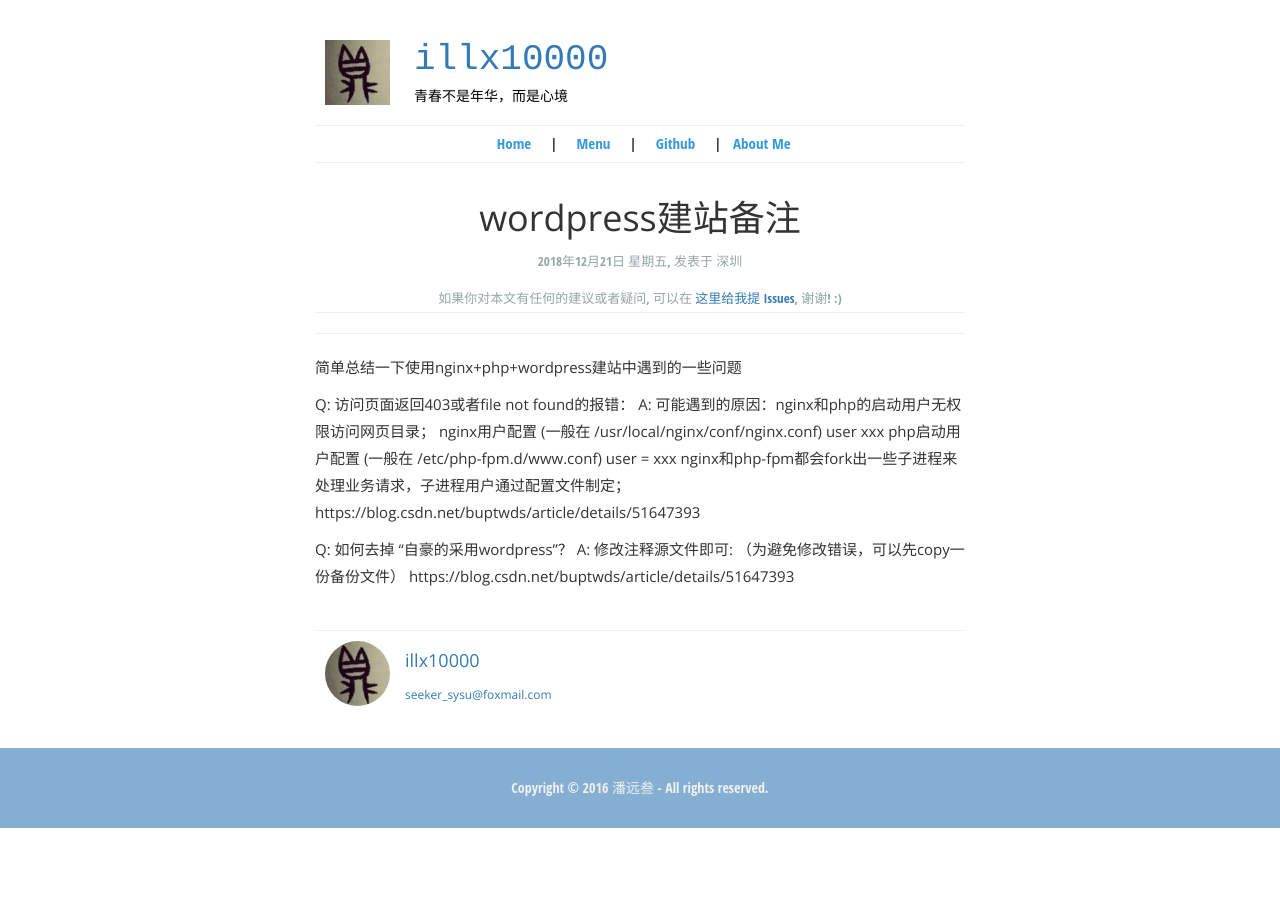
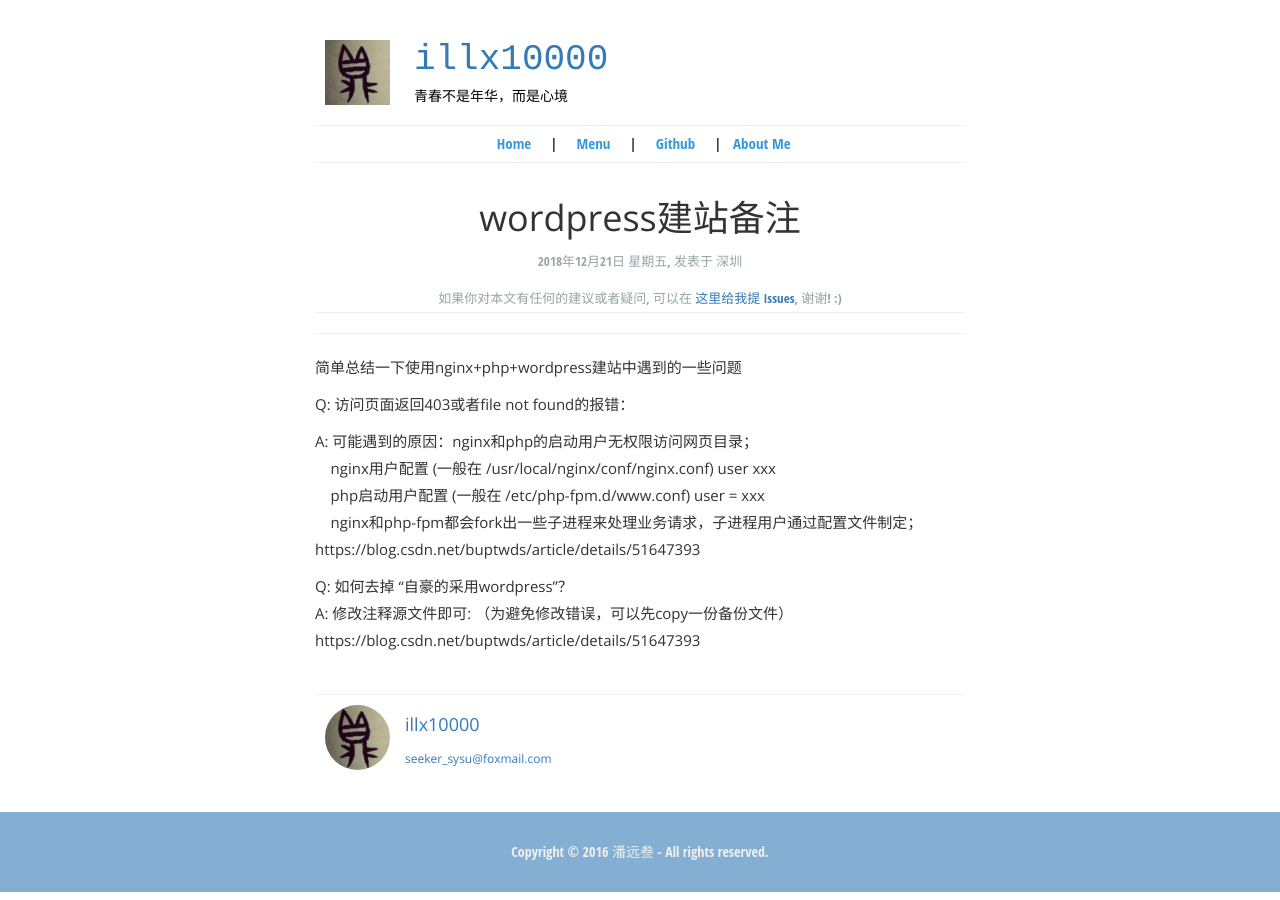
Before and after one commit to illx10000/illx10000.github.io, a Jekyll site: the page built from _posts/2018-12-21-1.md, in a window 1280 px wide. Built offline with Jekyll 4.4.1, drawn with Linux system fonts in a browser that asks for light colours; part of the change alters nothing that is shown.

Commit message:
修改文章

```diff
--- a/_posts/2018-12-21-1.md
+++ b/_posts/2018-12-21-1.md
@@ -10,11 +10,13 @@ excerpt_separator: "简单"
 ---
 简单总结一下使用nginx+php+wordpress建站中遇到的一些问题
 
+
 Q: 访问页面返回403或者file not found的报错：
+
 A: 可能遇到的原因：nginx和php的启动用户无权限访问网页目录；
-nginx用户配置 (一般在 /usr/local/nginx/conf/nginx.conf) user xxx
-php启动用户配置 (一般在 /etc/php-fpm.d/www.conf) user = xxx
-nginx和php-fpm都会fork出一些子进程来处理业务请求，子进程用户通过配置文件制定；
+&nbsp;&nbsp;&nbsp;&nbsp;nginx用户配置 (一般在 /usr/local/nginx/conf/nginx.conf) user xxx
+&nbsp;&nbsp;&nbsp;&nbsp;php启动用户配置 (一般在 /etc/php-fpm.d/www.conf) user = xxx
+&nbsp;&nbsp;&nbsp;&nbsp;nginx和php-fpm都会fork出一些子进程来处理业务请求，子进程用户通过配置文件制定；
 https://blog.csdn.net/buptwds/article/details/51647393
 
 Q: 如何去掉 “自豪的采用wordpress”？
```
Also changed, not shown: 1 other file.
